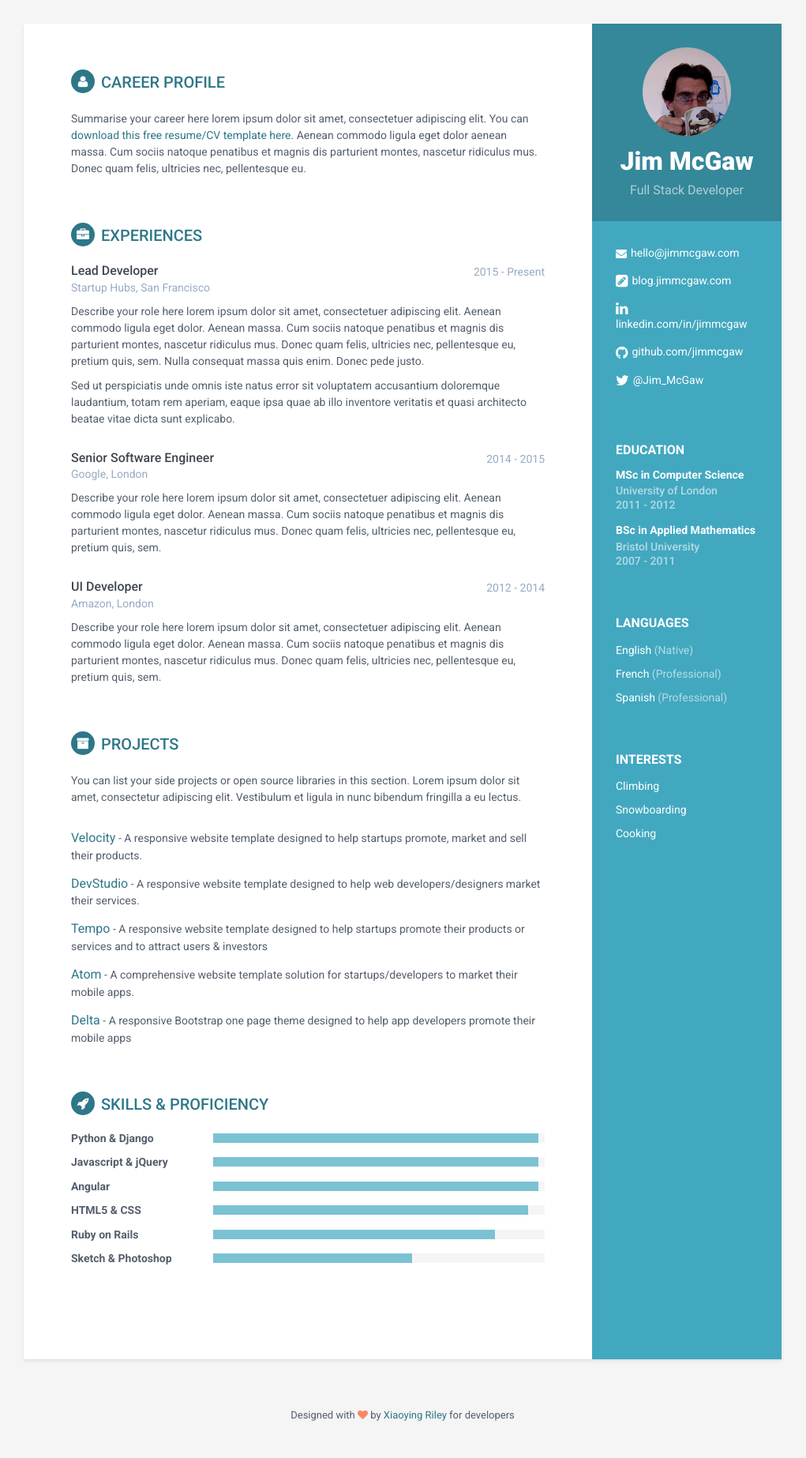
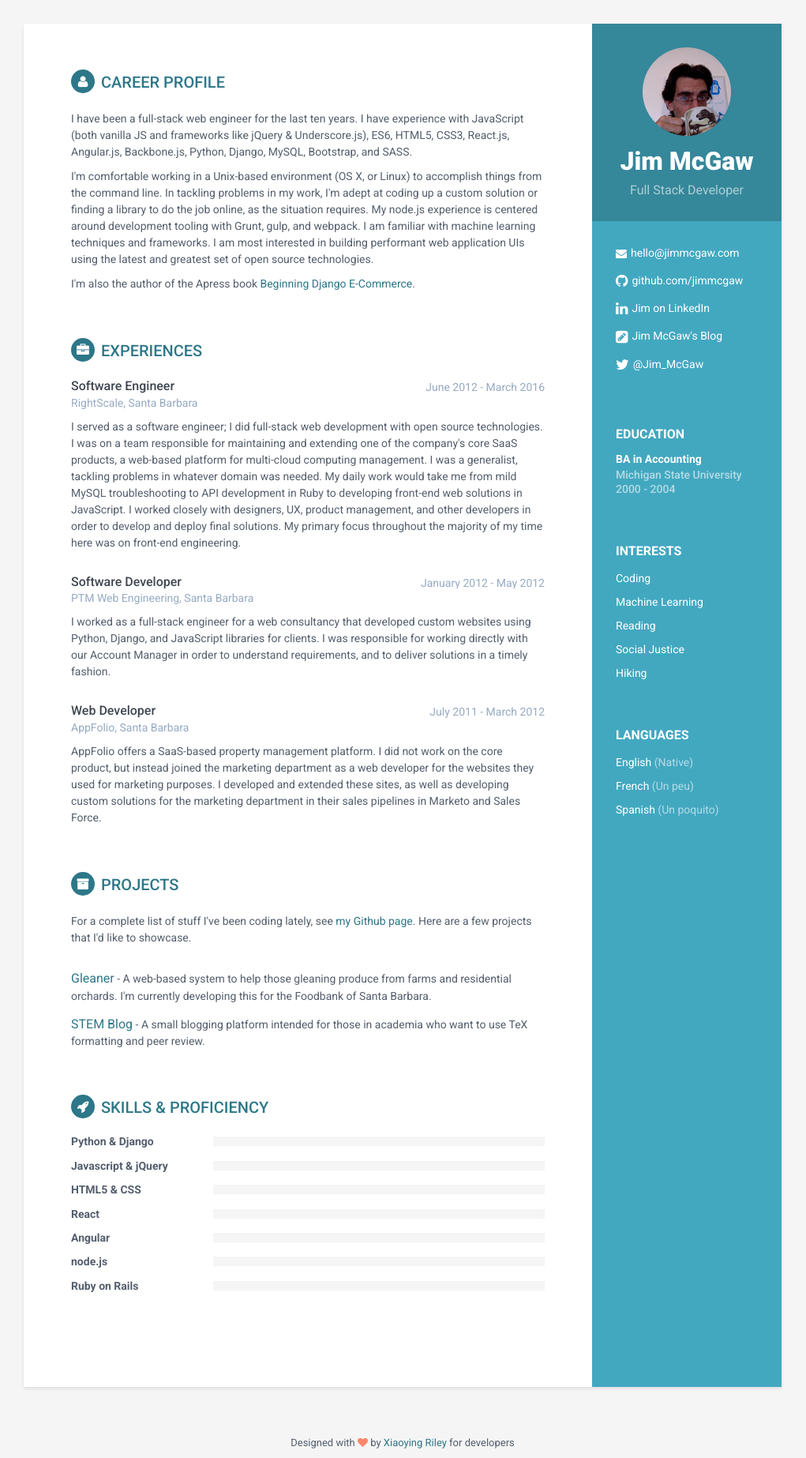
Before and after one commit to jimmcgaw/jimmcgaw-archived, a Django app: page / in a window 1280 px wide. Shown: the top 1846 px of the page at 79% size, without its empty margins (130-1151 px from the left). Before the commit the page ends 1799 px from the top, so only its background shows below. Run offline with Django 3.2, Linux system fonts and the light colour scheme; some libraries are stand-ins or nearby versions.

Commit message:
update with favicon and tailor site to me specifically

```diff
--- a/gulpfile.js
+++ b/gulpfile.js
@@ -21,8 +21,9 @@
 
     var injectSrc = gulp.src([
       './static/js/**/*.js',
+      './static/orbit/js/main.js',
       './static/css/**/*.css',
-      './static/orbit/css/styles.css',
+      './static/orbit/css/styles.css'
     ], {read: false});
 
     var injectOptions = {
--- /dev/null
+++ b/requirements.txt
@@ -0,0 +1,3 @@
+Django==1.9.7
+MySQL-python==1.2.5
+wsgiref==0.1.2
--- a/templates/index.html
+++ b/templates/index.html
@@ -3,13 +3,13 @@
 <!--[if IE 9]> <html lang="en" class="ie9"> <![endif]-->
 <!--[if !IE]><!--> <html lang="en"> <!--<![endif]-->
 <head>
-    <title>Responsive Resume/CV Template for Developers</title>
+    <title>Jim McGaw's Homepage</title>
     <!-- Meta -->
     <meta charset="utf-8">
     <meta http-equiv="X-UA-Compatible" content="IE=edge">
     <meta name="viewport" content="width=device-width, initial-scale=1.0">
     <meta name="description" content="Resume homepage for Jim McGaw">
-    <link rel="shortcut icon" href="favicon.ico">
+    <link rel="shortcut icon" href="/static/images/dinosaur.ico">
     <link href='https://fonts.googleapis.com/css?family=Roboto:400,500,400italic,300italic,300,500italic,700,700italic,900,900italic' rel='stylesheet' type='text/css'>
     <!-- bower:css -->
     <link rel="stylesheet" href="/static/lib/bootstrap/dist/css/bootstrap.css" />
@@ -39,41 +39,38 @@
                 <ul class="list-unstyled contact-list">
                     <li class="email"><i class="fa fa-envelope"></i><a href="mailto: hello@jimmcgaw.com">hello@jimmcgaw.com</a></li>
                     <!-- <li class="phone"><i class="fa fa-phone"></i><a href="tel:0123 456 789">0123 456 789</a></li> -->
-                    <li class="website"><i class="fa fa-pencil-square"></i><a href="http://blog.jimmcgaw.com/" target="_blank">blog.jimmcgaw.com</a></li>
-                    <li class="linkedin"><i class="fa fa-linkedin"></i><a href="http://www.linkedin.com/in/jimmcgaw" target="_blank">linkedin.com/in/jimmcgaw</a></li>
                     <li class="github"><i class="fa fa-github"></i><a href="http://github.com/jimmcgaw" target="_blank">github.com/jimmcgaw</a></li>
+                    <li class="linkedin"><i class="fa fa-linkedin"></i><a href="http://www.linkedin.com/in/jimmcgaw" target="_blank">Jim on LinkedIn</a></li>
+                    <li class="website"><i class="fa fa-pencil-square"></i><a href="http://blog.jimmcgaw.com/" target="_blank">Jim McGaw's Blog</a></li>
                     <li class="twitter"><i class="fa fa-twitter"></i><a href="https://twitter.com/Jim_McGaw" target="_blank">@Jim_McGaw</a></li>
                 </ul>
             </div><!--//contact-container-->
             <div class="education-container container-block">
                 <h2 class="container-block-title">Education</h2>
                 <div class="item">
-                    <h4 class="degree">MSc in Computer Science</h4>
-                    <h5 class="meta">University of London</h5>
-                    <div class="time">2011 - 2012</div>
-                </div><!--//item-->
-                <div class="item">
-                    <h4 class="degree">BSc in Applied Mathematics</h4>
-                    <h5 class="meta">Bristol University</h5>
-                    <div class="time">2007 - 2011</div>
+                    <h4 class="degree">BA in Accounting</h4>
+                    <h5 class="meta">Michigan State University</h5>
+                    <div class="time">2000 - 2004</div>
                 </div><!--//item-->
             </div><!--//education-container-->
+
+            <div class="interests-container container-block">
+                <h2 class="container-block-title">Interests</h2>
+                <ul class="list-unstyled interests-list">
+                  <li>Coding</li>
+                  <li>Machine Learning</li>
+                  <li>Reading</li>
+                  <li>Social Justice</li>
+                  <li>Hiking</li>
+                </ul>
+            </div><!--//interests-->
 
             <div class="languages-container container-block">
                 <h2 class="container-block-title">Languages</h2>
                 <ul class="list-unstyled interests-list">
                     <li>English <span class="lang-desc">(Native)</span></li>
-                    <li>French <span class="lang-desc">(Professional)</span></li>
-                    <li>Spanish <span class="lang-desc">(Professional)</span></li>
-                </ul>
-            </div><!--//interests-->
-
-            <div class="interests-container container-block">
-                <h2 class="container-block-title">Interests</h2>
-                <ul class="list-unstyled interests-list">
-                    <li>Climbing</li>
-                    <li>Snowboarding</li>
-                    <li>Cooking</li>
+                    <li>French <span class="lang-desc">(Un peu)</span></li>
+                    <li>Spanish <span class="lang-desc">(Un poquito)</span></li>
                 </ul>
             </div><!--//interests-->
 
@@ -84,7 +81,22 @@
             <section class="section summary-section">
                 <h2 class="section-title"><i class="fa fa-user"></i>Career Profile</h2>
                 <div class="summary">
-                    <p>Summarise your career here lorem ipsum dolor sit amet, consectetuer adipiscing elit. You can <a href="http://themes.3rdwavemedia.com/website-templates/orbit-free-resume-cv-template-for-developers/" target="_blank">download this free resume/CV template here</a>. Aenean commodo ligula eget dolor aenean massa. Cum sociis natoque penatibus et magnis dis parturient montes, nascetur ridiculus mus. Donec quam felis, ultricies nec, pellentesque eu.</p>
+                    <p>I have been a full-stack web engineer for the last ten years. I
+                      have experience with JavaScript
+                      (both vanilla JS and frameworks like jQuery & Underscore.js), ES6,
+                      HTML5, CSS3, React.js, Angular.js, Backbone.js, Python, Django, MySQL,
+                      Bootstrap, and SASS.</p>
+
+                      <p>I'm comfortable working in a Unix-based environment
+                      (OS X, or Linux) to accomplish things from the command line. In tackling
+                      problems in my work, I'm adept at coding up a custom solution or finding
+                      a library to do the job online, as the situation requires. My node.js experience
+                      is centered around development tooling with Grunt, gulp, and webpack. I am
+                      familiar with machine learning techniques and frameworks. I am most interested
+                      in building performant web application UIs using the latest and greatest
+                      set of open source technologies.</p>
+
+                      <p>I'm also the author of the Apress book <a href="http://www.amazon.com/dp/1430225351/" target="_blank">Beginning Django E-Commerce</a>.</p>
                 </div><!--//summary-->
             </section><!--//section-->
 
@@ -94,27 +106,39 @@
                 <div class="item">
                     <div class="meta">
                         <div class="upper-row">
-                            <h3 class="job-title">Lead Developer</h3>
-                            <div class="time">2015 - Present</div>
+                            <h3 class="job-title">Software Engineer</h3>
+                            <div class="time">June 2012 - March 2016</div>
                         </div><!--//upper-row-->
-                        <div class="company">Startup Hubs, San Francisco</div>
+                        <div class="company">RightScale, Santa Barbara</div>
                     </div><!--//meta-->
                     <div class="details">
-                        <p>Describe your role here lorem ipsum dolor sit amet, consectetuer adipiscing elit. Aenean commodo ligula eget dolor. Aenean massa. Cum sociis natoque penatibus et magnis dis parturient montes, nascetur ridiculus mus. Donec quam felis, ultricies nec, pellentesque eu, pretium quis, sem. Nulla consequat massa quis enim. Donec pede justo.</p>
-                        <p>Sed ut perspiciatis unde omnis iste natus error sit voluptatem accusantium doloremque laudantium, totam rem aperiam, eaque ipsa quae ab illo inventore veritatis et quasi architecto beatae vitae dicta sunt explicabo. </p>
+                        <p>I served as a software engineer; I did full-stack web development with
+                          open source technologies. I was on a team responsible for maintaining and
+                          extending one of the company's core SaaS products, a web-based platform for
+                          multi-cloud computing management. I was a generalist, tackling problems in
+                          whatever domain was needed. My daily work would take me from mild MySQL
+                          troubleshooting to API development in Ruby to developing front-end web
+                          solutions in JavaScript. I worked closely with designers, UX, product
+                          management, and other developers in order to develop and deploy final
+                          solutions. My primary focus throughout the majority of my time here was
+                          on front-end engineering.</p>
                     </div><!--//details-->
                 </div><!--//item-->
 
                 <div class="item">
                     <div class="meta">
                         <div class="upper-row">
-                            <h3 class="job-title">Senior Software Engineer</h3>
-                            <div class="time">2014 - 2015</div>
+                            <h3 class="job-title">Software Developer</h3>
+                            <div class="time">January 2012 - May 2012</div>
                         </div><!--//upper-row-->
-                        <div class="company">Google, London</div>
+                        <div class="company">PTM Web Engineering, Santa Barbara</div>
                     </div><!--//meta-->
                     <div class="details">
-                        <p>Describe your role here lorem ipsum dolor sit amet, consectetuer adipiscing elit. Aenean commodo ligula eget dolor. Aenean massa. Cum sociis natoque penatibus et magnis dis parturient montes, nascetur ridiculus mus. Donec quam felis, ultricies nec, pellentesque eu, pretium quis, sem.</p>
+                        <p>I worked as a full-stack engineer for a web consultancy
+                          that developed custom websites using Python, Django, and JavaScript
+                          libraries for clients. I was responsible for working directly with
+                          our Account Manager in order to understand requirements, and to deliver
+                          solutions in a timely fashion.</p>
 
                     </div><!--//details-->
                 </div><!--//item-->
@@ -122,13 +146,18 @@
                 <div class="item">
                     <div class="meta">
                         <div class="upper-row">
-                            <h3 class="job-title">UI Developer</h3>
-                            <div class="time">2012 - 2014</div>
+                            <h3 class="job-title">Web Developer</h3>
+                            <div class="time">July 2011 - March 2012</div>
                         </div><!--//upper-row-->
-                        <div class="company">Amazon, London</div>
+                        <div class="company">AppFolio, Santa Barbara</div>
                     </div><!--//meta-->
                     <div class="details">
-                        <p>Describe your role here lorem ipsum dolor sit amet, consectetuer adipiscing elit. Aenean commodo ligula eget dolor. Aenean massa. Cum sociis natoque penatibus et magnis dis parturient montes, nascetur ridiculus mus. Donec quam felis, ultricies nec, pellentesque eu, pretium quis, sem.</p>
+                        <p>AppFolio offers a SaaS-based property management platform.
+                          I did not work on the core product, but instead joined the
+                          marketing department as a web developer for the websites they
+                          used for marketing purposes. I developed and extended these sites,
+                          as well as developing custom solutions for the marketing department
+                          in their sales pipelines in Marketo and Sales Force.</p>
                     </div><!--//details-->
                 </div><!--//item-->
 
@@ -137,24 +166,17 @@
             <section class="section projects-section">
                 <h2 class="section-title"><i class="fa fa-archive"></i>Projects</h2>
                 <div class="intro">
-                    <p>You can list your side projects or open source libraries in this section. Lorem ipsum dolor sit amet, consectetur adipiscing elit. Vestibulum et ligula in nunc bibendum fringilla a eu lectus.</p>
+                    <p>For a complete list of stuff I've been coding lately, see <a href="http://github.com/jimmcgaw">my Github page</a>.
+                    Here are a few projects that I'd like to showcase.</p>
                 </div><!--//intro-->
                 <div class="item">
-                    <span class="project-title"><a href="#hook">Velocity</a></span> - <span class="project-tagline">A responsive website template designed to help startups promote, market and sell their products.</span>
+                    <span class="project-title"><a href="http://github.com/jimmcgaw/gleaner" target="_blank">Gleaner</a></span> - <span class="project-tagline">A web-based system to help those gleaning
+                    produce from farms and residential orchards. I'm currently developing this for the Foodbank of Santa Barbara.</span>
 
                 </div><!--//item-->
                 <div class="item">
-                    <span class="project-title"><a href="http://themes.3rdwavemedia.com/website-templates/responsive-bootstrap-theme-web-development-agencies-devstudio/" target="_blank">DevStudio</a></span> -
-                    <span class="project-tagline">A responsive website template designed to help web developers/designers market their services. </span>
-                </div><!--//item-->
-                <div class="item">
-                    <span class="project-title"><a href="http://themes.3rdwavemedia.com/website-templates/responsive-bootstrap-theme-for-startups-tempo/" target="_blank">Tempo</a></span> - <span class="project-tagline">A responsive website template designed to help startups promote their products or services and to attract users &amp; investors</span>
-                </div><!--//item-->
-                <div class="item">
-                    <span class="project-title"><a href="hhttp://themes.3rdwavemedia.com/website-templates/responsive-bootstrap-theme-mobile-apps-atom/" target="_blank">Atom</a></span> - <span class="project-tagline">A comprehensive website template solution for startups/developers to market their mobile apps. </span>
-                </div><!--//item-->
-                <div class="item">
-                    <span class="project-title"><a href="http://themes.3rdwavemedia.com/website-templates/responsive-bootstrap-theme-for-mobile-apps-delta/" target="_blank">Delta</a></span> - <span class="project-tagline">A responsive Bootstrap one page theme designed to help app developers promote their mobile apps</span>
+                    <span class="project-title"><a href="http://github.com/jimmcgaw/stemblog" target="_blank">STEM Blog</a></span> -
+                    <span class="project-tagline">A small blogging platform intended for those in academia who want to use TeX formatting and peer review.</span>
                 </div><!--//item-->
             </section><!--//section-->
 
@@ -164,7 +186,7 @@
                     <div class="item">
                         <h3 class="level-title">Python &amp; Django</h3>
                         <div class="level-bar">
-                            <div class="level-bar-inner" data-level="98%">
+                            <div class="level-bar-inner" data-level="90%">
                             </div>
                         </div><!--//level-bar-->
                     </div><!--//item-->
@@ -172,7 +194,23 @@
                     <div class="item">
                         <h3 class="level-title">Javascript &amp; jQuery</h3>
                         <div class="level-bar">
-                            <div class="level-bar-inner" data-level="98%">
+                            <div class="level-bar-inner" data-level="90%">
+                            </div>
+                        </div><!--//level-bar-->
+                    </div><!--//item-->
+
+                    <div class="item">
+                        <h3 class="level-title">HTML5 &amp; CSS</h3>
+                        <div class="level-bar">
+                            <div class="level-bar-inner" data-level="80%">
+                            </div>
+                        </div><!--//level-bar-->
+                    </div><!--//item-->
+
+                    <div class="item">
+                        <h3 class="level-title">React</h3>
+                        <div class="level-bar">
+                            <div class="level-bar-inner" data-level="70%">
                             </div>
                         </div><!--//level-bar-->
                     </div><!--//item-->
@@ -180,15 +218,15 @@
                     <div class="item">
                         <h3 class="level-title">Angular</h3>
                         <div class="level-bar">
-                            <div class="level-bar-inner" data-level="98%">
+                            <div class="level-bar-inner" data-level="50%">
                             </div>
                         </div><!--//level-bar-->
                     </div><!--//item-->
 
                     <div class="item">
-                        <h3 class="level-title">HTML5 &amp; CSS</h3>
+                        <h3 class="level-title">node.js</h3>
                         <div class="level-bar">
-                            <div class="level-bar-inner" data-level="95%">
+                            <div class="level-bar-inner" data-level="40%">
                             </div>
                         </div><!--//level-bar-->
                     </div><!--//item-->
@@ -196,15 +234,7 @@
                     <div class="item">
                         <h3 class="level-title">Ruby on Rails</h3>
                         <div class="level-bar">
-                            <div class="level-bar-inner" data-level="85%">
-                            </div>
-                        </div><!--//level-bar-->
-                    </div><!--//item-->
-
-                    <div class="item">
-                        <h3 class="level-title">Sketch &amp; Photoshop</h3>
-                        <div class="level-bar">
-                            <div class="level-bar-inner" data-level="60%">
+                            <div class="level-bar-inner" data-level="30%">
                             </div>
                         </div><!--//level-bar-->
                     </div><!--//item-->
@@ -227,12 +257,8 @@
     <script src="/static/lib/bootstrap/dist/js/bootstrap.js"></script>
     <!-- endbower -->
     <!-- inject:js -->
+    <script src="/static/orbit/js/main.js"></script>
     <!-- endinject -->
 
-    <!-- Javascript -->
-    <script type="text/javascript" src="assets/plugins/jquery-1.11.3.min.js"></script>
-    <script type="text/javascript" src="assets/plugins/bootstrap/js/bootstrap.min.js"></script>
-    <!-- custom js -->
-    <script type="text/javascript" src="assets/js/main.js"></script>
 </body>
 </html>
```
Also changed, not shown: media/images/dinosaur.ico (added), static/images/dinosaur.ico (added).
